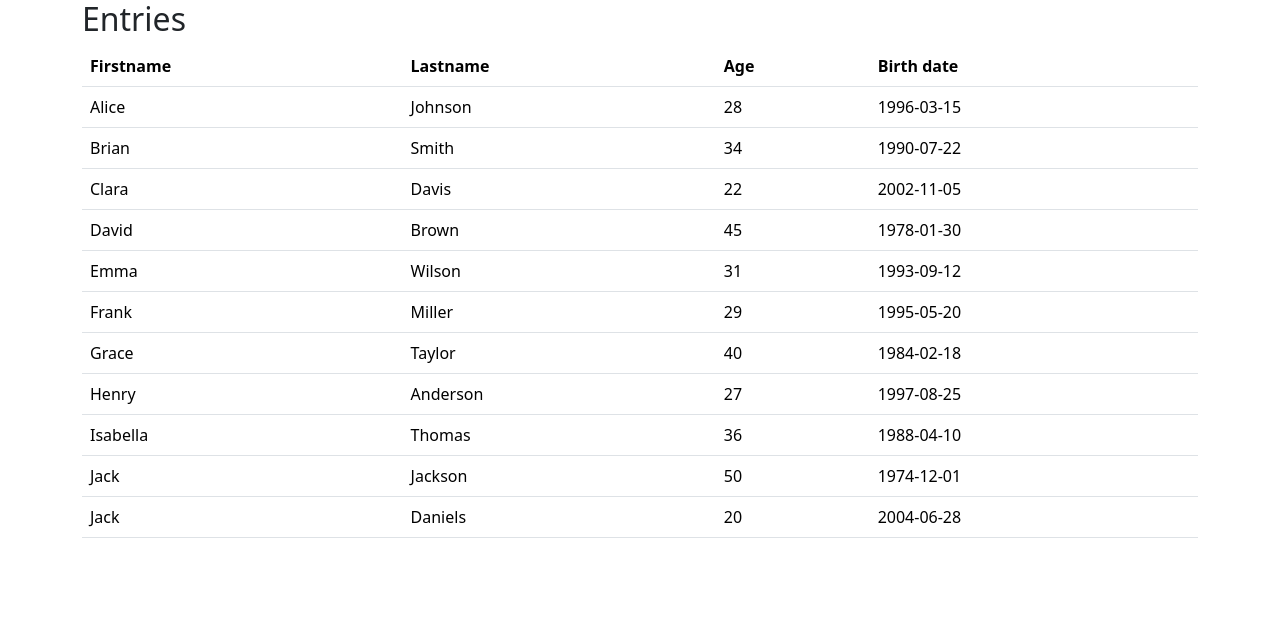
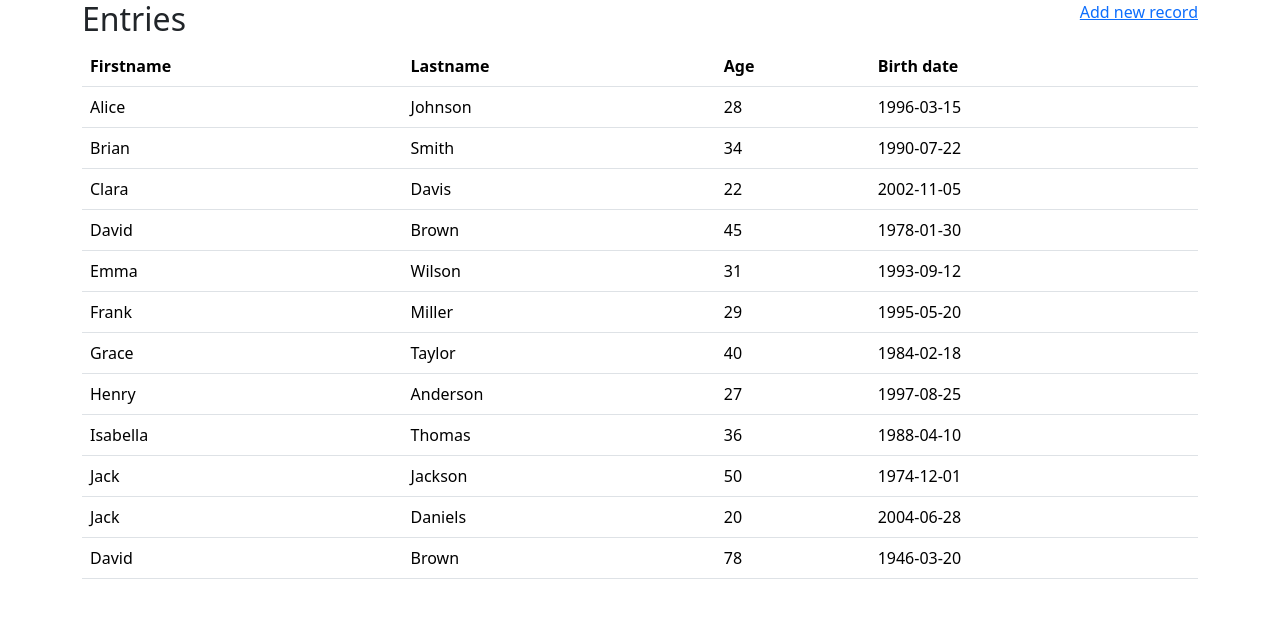
Before and after one commit to LorenzoParis1996/php-db, a PHP site: page / in a window 1280 px wide. Shown: the top 618 px of the page. Run offline with PHP 8.4, Linux system fonts and the light colour scheme; data that the repository does not hold is empty.

Commit message:
added link to future form page

```diff
--- a/db/database.php
+++ b/db/database.php
@@ -65,7 +65,7 @@ $users_data = [
     [9, 'Isabella', 'Thomas', 36, '1988-04-10'],
     [10, 'Jack', 'Jackson', 50, '1974-12-01'],
     [11, 'Jack', 'Daniels', 20, '2004-06-28'],
-    //['David', 'Brown', 78, '1946-03-20']
+    [12,'David', 'Brown', 78, '1946-03-20']
 ];
 
 foreach ($users_data as $user) {
--- /dev/null
+++ b/form.php
@@ -0,0 +1 @@
+<h2>hi</h2>
--- a/index.php
+++ b/index.php
@@ -24,7 +24,10 @@ $result = $conn->query($db);
 
 <body>
     <section class="container">
-        <h2>Entries</h2>
+        <div class="d-flex justify-content-between">
+            <h2>Entries</h2>
+            <a href="./form.php">Add new record</a>
+        </div>
         <table class="table">
             <thead>
                 <tr>
```
